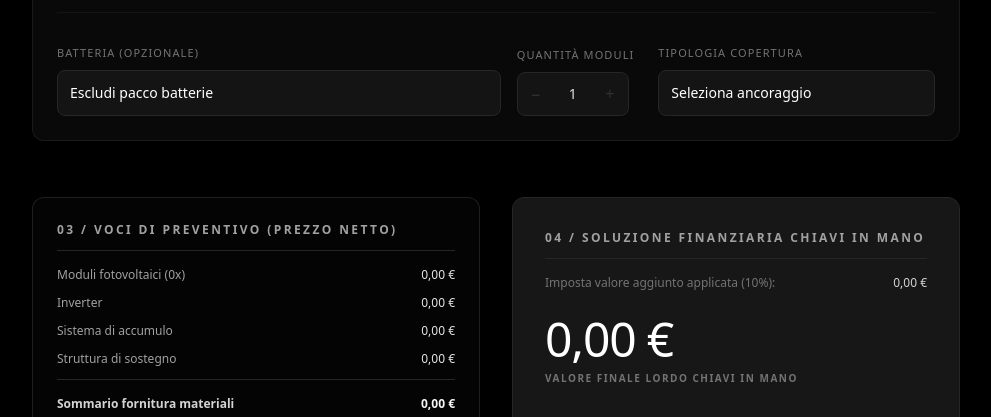
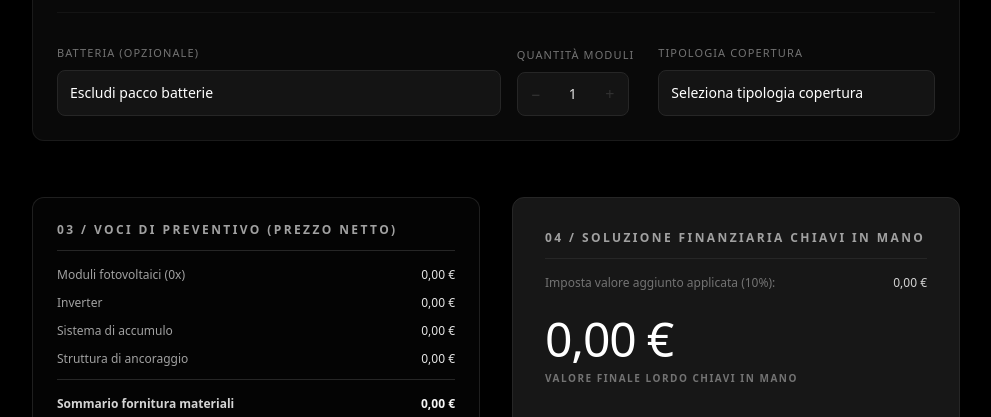
Before and after one commit to faccio-tutto/faccio-tutto, a Next.js app: page /preventivoFV in a window 1280 px wide. Shown: the part 797-1214 px from the top of the page, without its empty margins (144-1135 px from the left). Built offline with nearby package versions, Linux system fonts and the light colour scheme.

Commit message:
modifica testo pagina configuratore impianto

```diff
--- a/app/preventivoFV/page.tsx
+++ b/app/preventivoFV/page.tsx
@@ -394,7 +394,7 @@ const PvEstimator: FC = () => {
                   onChange={e=>setSelectedStruttura(e.target.value)}
                   className="w-full bg-neutral-900/80 border border-neutral-800 p-3 rounded-lg text-white text-sm focus:outline-none focus:border-neutral-600 transition appearance-none"
                 >
-                  <option value={DEFAULT_SELECTION_ID} disabled hidden={selectedStruttura !== DEFAULT_SELECTION_ID}>Seleziona ancoraggio</option>
+                  <option value={DEFAULT_SELECTION_ID} disabled hidden={selectedStruttura !== DEFAULT_SELECTION_ID}>Seleziona tipologia copertura</option>
                   {strutturaList.map(s => (
                     <option key={s.id} value={s.id} className="bg-neutral-900 text-white">
                       {s.type} — {formatEuro(s.price)}
@@ -433,7 +433,7 @@ const PvEstimator: FC = () => {
                 <span className="text-neutral-200">{formatEuro(prices.batteryPrice)}</span>
               </li>
               <li className="flex justify-between items-center border-b border-neutral-800 pb-3">
-                <span>Struttura di sostegno</span>
+                <span>Struttura di ancoraggio</span>
                 <span className="text-neutral-200">{formatEuro(prices.structurePrice)}</span>
               </li>
               <li className="flex justify-between items-center pt-1 font-semibold text-neutral-300">
```
